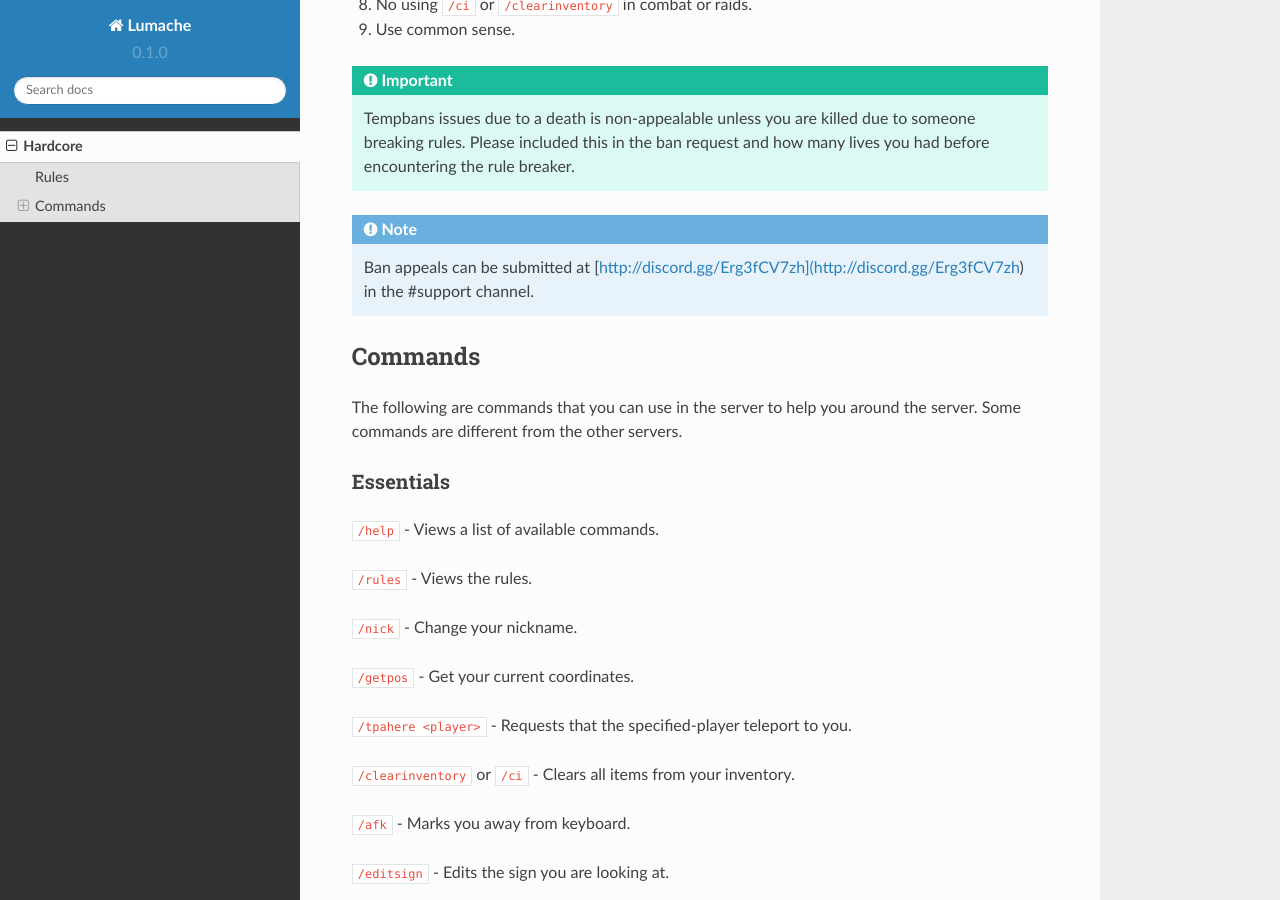
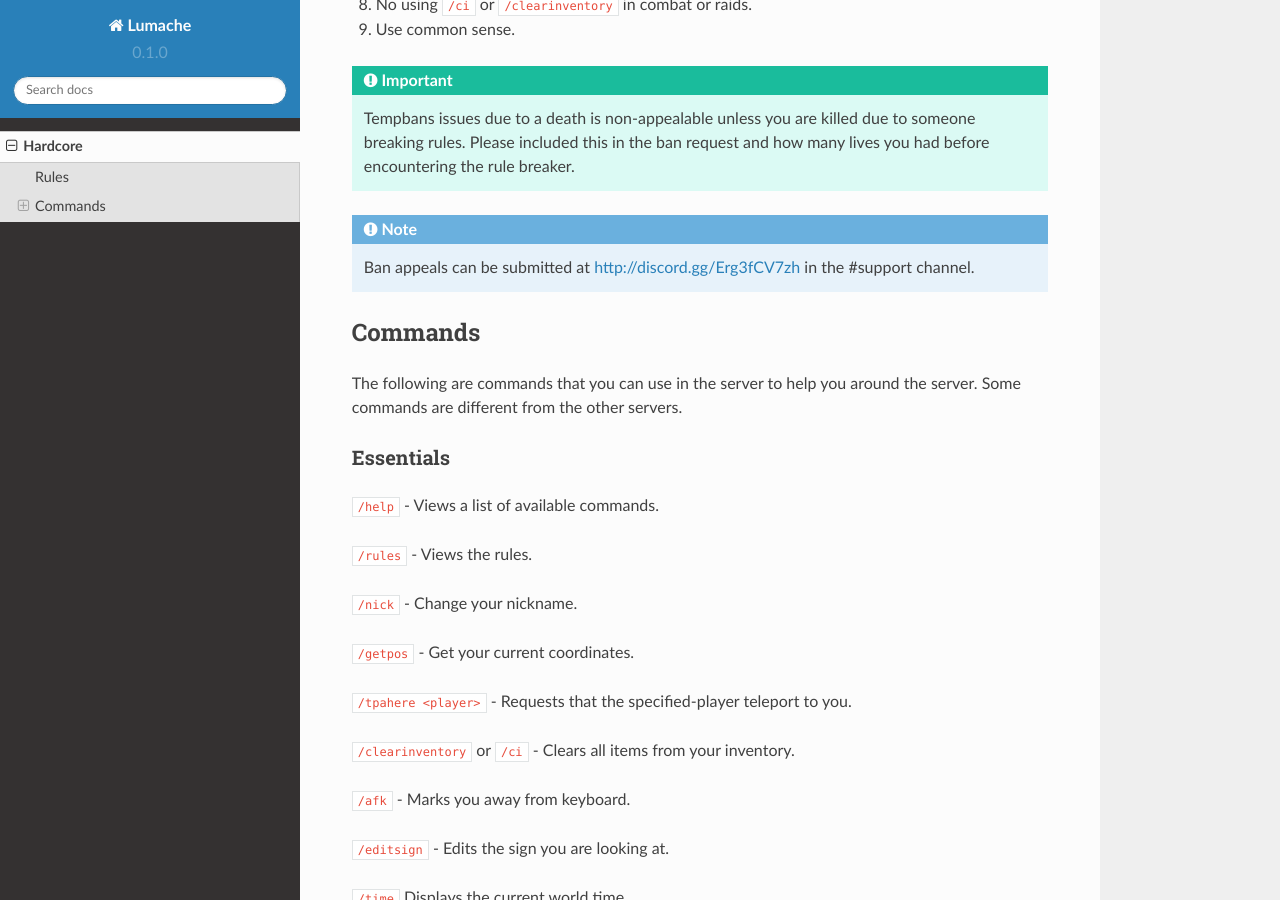
Before and after one commit to nerdyjohnny/ovidoc, a Sphinx documentation site: the page built from docs/source/hardcore.rst, in a window 1280 px wide and 900 px high, scrolled down 710 px. Built offline with Sphinx 7.4.7 and the Read the Docs theme 2.0.0, drawn with Linux system fonts in a browser that asks for light colours; some of the changed lines change nothing that is shown.

Commit message:
Update hardcore.rst

```diff
--- a/docs/source/hardcore.rst
+++ b/docs/source/hardcore.rst
@@ -25,7 +25,7 @@ As much we want this to be a lawless land like in DayZ, there is still some grou
 
 .. important:: Tempbans issues due to a death is non-appealable unless you are killed due to someone breaking rules. Please included this in the ban request and how many lives you had before encountering the rule breaker.
 
-.. note:: Ban appeals can be submitted at [http://discord.gg/Erg3fCV7zh](http://discord.gg/Erg3fCV7zh) in the #support  channel.
+.. note:: Ban appeals can be submitted at http://discord.gg/Erg3fCV7zh in the #support  channel.
 
 Commands
 ----------------
```
